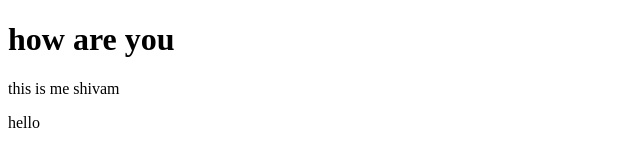
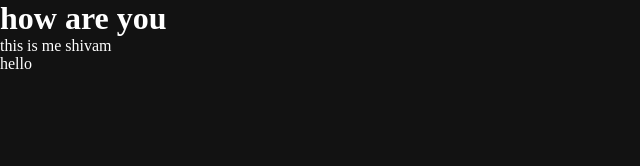
Before and after one commit to ShivamNautiyal22/myfirstrepo, a plain HTML site: page index.html in a window 1280 px wide. Shown: the whole page, without its empty margins (0-640 px from the left). Drawn offline with Linux system fonts and the light colour scheme.

Commit message:
add css file

```diff
--- a/index.html
+++ b/index.html
@@ -4,6 +4,7 @@
     <meta charset="UTF-8">
     <meta http-equiv="X-UA-Compatible" content="IE=edge">
     <meta name="viewport" content="width=device-width, initial-scale=1.0">
+    <link rel="stylesheet" href="style.css">
     <title>Document</title>
 </head>
 <body>
--- /dev/null
+++ b/style.css
@@ -0,0 +1,9 @@
+*{
+    padding: 0;
+    margin: 0;
+    box-sizing: border-box;
+}
+body{
+    background-color: #121212;
+    color: white;
+}
```
